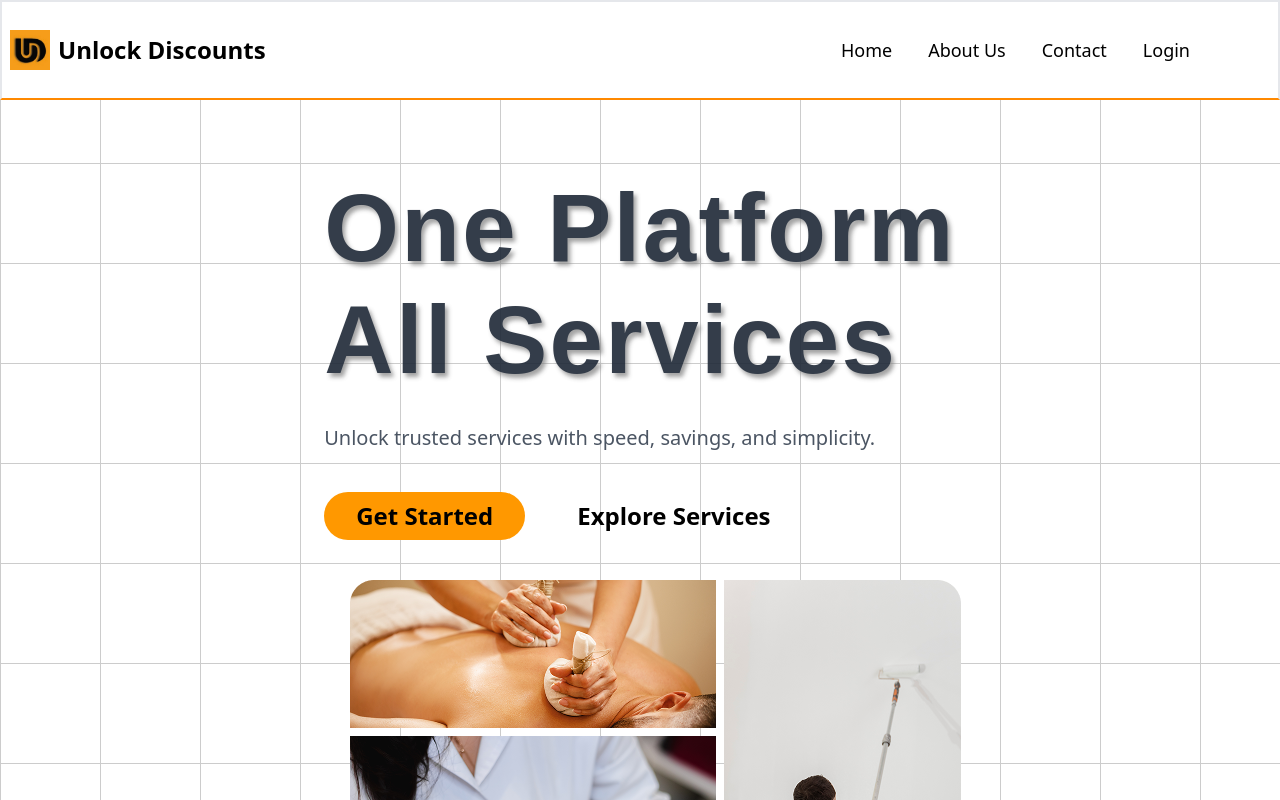
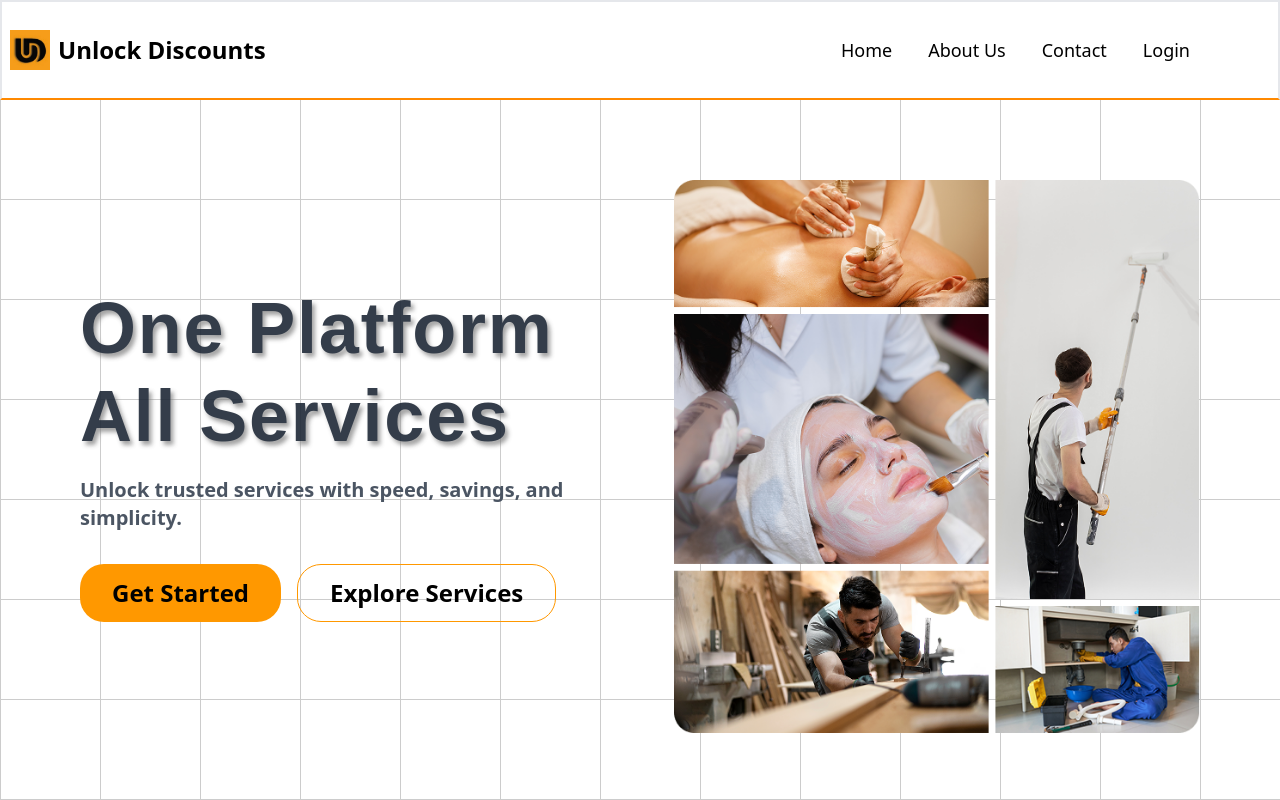
Before and after one commit to garimatiwari2004/design, a React (Create React App) app: page / in a window 1280 px wide. Shown: the top 800 px of the page. Built offline with nearby package versions, Linux system fonts and the light colour scheme.

Commit message:
Refactor Hero component layout and improve button styling

```diff
--- a/src/components/hero.jsx
+++ b/src/components/hero.jsx
@@ -6,34 +6,55 @@ const Hero = () => {
   const navigate = useNavigate();
 
   const handleClick = () => {
-    navigate("/login"); // or your actual login route
+    navigate("/login");
   };
 
   return (
-    <div className="pt-10  heroclass w-full min-h-screen">
+    <div className="pt-10 heroclass w-full min-h-screen">
+      <div className="flex flex-col-reverse lg:flex-row items-center justify-between gap-10 px-6 sm:px-10 lg:px-20 py-10">
 
-      <div className="flex w-full justify-center gap-10 space-x-8  px-20 py-10 flex-wrap">
-      <div className="flex flex-col  " >
-        <div className="flex flex-col  space-y-4 ">
-          <h1 className="text-8xl  text-gray-800 font-extrabold font-poppins tracking-wide opacity-90" style={{ textShadow: "3px 4px 4px rgba(128,128,128,0.8)" }}>One Platform</h1>
-          <h1  className="text-8xl  text-gray-800 font-extrabold font-poppins tracking-wide opacity-90 " style={{ textShadow: "3px 4px 4px rgba(128,128,128,0.8)" }}>All Services</h1>
-        </div>
-        <div>
-          <p className="text-gray-600 text-semibold mt-9 md:text-xl sm:text-md">
+        {/* Left Side Text */}
+        <div className="flex flex-col   text-center lg:text-left  ">
+          <div className="space-y-4 ">
+            <h1
+              className="text-3xl sm:text-4xl md:text-5xl lg:text-6xl xl:text-7xl text-gray-800  font-extrabold font-poppins tracking-wide opacity-90"
+              style={{ textShadow: "3px 4px 4px rgba(128,128,128,0.8)" }}
+            >
+              One Platform
+            </h1>
+            <h1
+              className="text-3xl sm:text-4xl md:text-5xl lg:text-6xl xl:text-7xl text-gray-800 font-extrabold font-poppins tracking-wide opacity-90"
+              style={{ textShadow: "3px 4px 4px rgba(128,128,128,0.8)" }}
+            >
+              All Services
+            </h1>
+          </div>
+
+          <p className="text-gray-600 font-semibold mt-6 text-sm sm:text-base md:text-lg lg:text-xl">
             Unlock trusted services with speed, savings, and simplicity.
           </p>
-        </div>
-        <div className="flex gap-5 mt-10">
-          <button className="bg-[#FF9800] md:px-8 md:py-2 sm:p-2 rounded-3xl md:text-2xl sm:lg  font-semibold hover:bg-white hover:border hover:border-[#FF8900] " onClick={handleClick}>Get Started</button>
-          <button className=" border-[#FF9800] md:px-8 md:py-2 sm:p-2 rounded-3xl md:text-2xl sm:lg font-semibold hover:border hover:border-[#FF9800]">Explore Services</button>
+
+          <div className="flex flex-col sm:flex-row gap-4 mt-8">
+            <button
+              className="bg-[#FF9800] px-6 py-2 md:px-8 md:py-3 rounded-3xl text-lg md:text-2xl font-semibold hover:bg-white hover:border hover:border-[#FF8900] transition"
+              onClick={handleClick}
+            >
+              Get Started
+            </button>
+            <button className="border border-[#FF9800] px-6 py-2 md:px-8 md:py-3 rounded-3xl text-lg md:text-2xl font-semibold hover:bg-[#FF9800] hover:text-white transition">
+              Explore Services
+            </button>
+          </div>
         </div>
 
-      </div>
-      <div className="">
-        <img src={imgcollage} alt="img-collage" className=""/>
-
-
-      </div>
+        {/* Right Side Image */}
+        <div className="flex justify-center lg:justify-end w-full lg:w-1/2">
+          <img
+            src={imgcollage}
+            alt="img-collage"
+            className="w-full max-w-sm sm:max-w-md md:max-w-lg lg:max-w-xl object-contain"
+          />
+        </div>
       </div>
     </div>
   );
```
